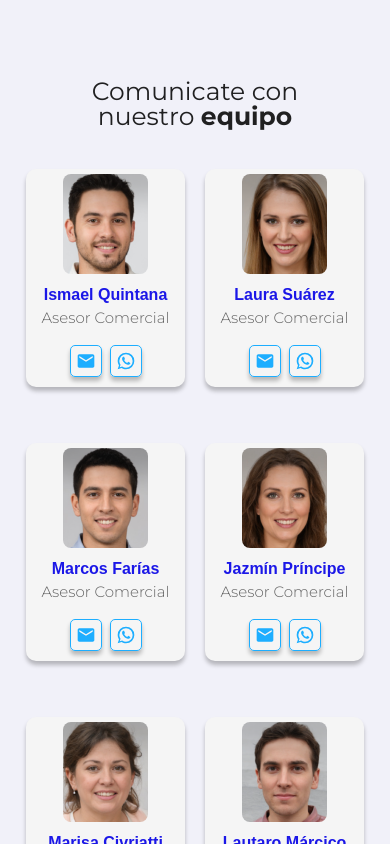
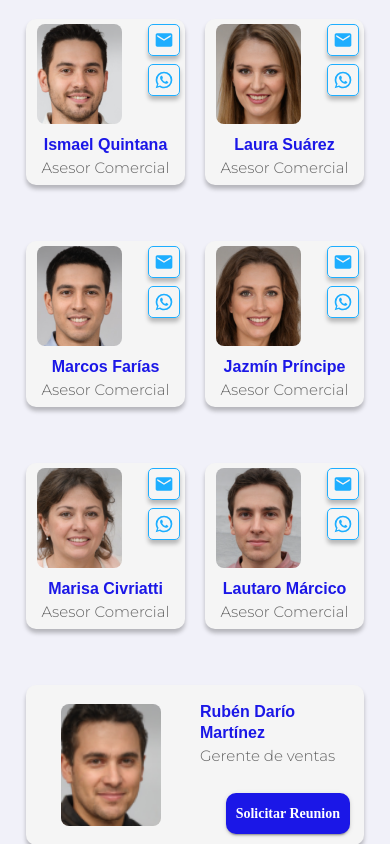
Before and after one commit to No-Country/c12-25-t-node-react, a React (Vite) app in the folder client/: page /#/about in a window 390 px wide. Shown: the part 2080-2924 px from the top of the page. Built offline with nearby package versions, Linux system fonts and the light colour scheme.

Commit message:
refactor/#10-cards-about: added function to mail and whatsapp buttons, responsive restructuring

```diff
--- a/client/src/api/personal.json
+++ b/client/src/api/personal.json
@@ -4,8 +4,8 @@
     "name": "Ismael",
     "lastName": "Quintana",
     "position": "Asesor Comercial",
-    "mail": "#",
-    "whatsapp": "#",
+    "mail": "ismael.quintana@gmail.com",
+    "whatsapp": "541198765432",
     "image": "ismaelQuintana.png"
   },
   {
@@ -13,8 +13,8 @@
     "name": "Laura",
     "lastName": "Suárez",
     "position": "Asesor Comercial",
-    "mail": "#",
-    "whatsapp": "#",
+    "mail": "laura.suarez@gmail.com",
+    "whatsapp": "541112345678",
     "image": "lauraSuarez.png"
   },
   {
@@ -22,8 +22,8 @@
     "name": "Marcos",
     "lastName": "Farías",
     "position": "Asesor Comercial",
-    "mail": "#",
-    "whatsapp": "#",
+    "mail": "marcos.farias@gmail.com",
+    "whatsapp": "541145678901",
     "image": "marcosFarias.png"
   },
   {
@@ -31,8 +31,8 @@
     "name": "Jazmín",
     "lastName": "Príncipe",
     "position": "Asesor Comercial",
-    "mail": "#",
-    "whatsapp": "#",
+    "mail": "jazmin.principe@gmail.com",
+    "whatsapp": "541121098765",
     "image": "jazminPrincipe.png"
   },
   {
@@ -40,8 +40,8 @@
     "name": "Marisa",
     "lastName": "Civriatti",
     "position": "Asesor Comercial",
-    "mail": "#",
-    "whatsapp": "#",
+    "mail": "marisa.civriatti@gmail.com",
+    "whatsapp": "541156789012",
     "image": "marisaCiviratti.png"
   },
   {
@@ -49,8 +49,8 @@
     "name": "Lautaro",
     "lastName": "Márcico",
     "position": "Asesor Comercial",
-    "mail": "#",
-    "whatsapp": "#",
+    "mail": "lautaro.marcico@gmail.com",
+    "whatsapp": "541121098765",
     "image": "lautaroMarcico.png"
   },
   {
@@ -59,7 +59,7 @@
     "lastName": "Martínez",
     "position": "Gerente de ventas",
     "mail": "#",
-    "whatsapp": "#",
+    "whatsapp": "541121098765",
     "image": "rubenDarioMartinez.png"
   }
 ]
--- a/client/src/components/molecule/cta-contact-form/CallToActionContactForm.styles.css
+++ b/client/src/components/molecule/cta-contact-form/CallToActionContactForm.styles.css
@@ -6,6 +6,7 @@
 
 .box-position-left {
   left: -10%;
+
 }
 
 .box-position-right {
--- a/client/src/components/template/cardsAbout/CardsAbout.tsx
+++ b/client/src/components/template/cardsAbout/CardsAbout.tsx
@@ -8,13 +8,23 @@ interface CardsProps {
   lastName: string,
   position: string,
   isSpecialCard: boolean;
+  whatsapp: string,
+  mail: string
 }
+
+const handleEmailClick = (mail: string) => {
+  const gmailUrl = `https://mail.google.com/mail/?view=cm&to=${mail}`;
+  window.open(gmailUrl, '_blank');
+};
+
 const CardsAbout: React.FC<CardsProps> = ({
   image,
   name,
   lastName,
   position,
-  isSpecialCard
+  isSpecialCard,
+  whatsapp,
+  mail
 }) => {
 
   return (
@@ -29,17 +39,20 @@ const CardsAbout: React.FC<CardsProps> = ({
       justifyContent: { lg: 'center' },
       alignItems: 'center',
       marginBottom: '20px',
-      margin: { xs: '20px 10px', sm: '20px 0' }, ...(isSpecialCard && {
+      margin: { xs: '20px 10px', sm: '20px 0' },
+      ...(isSpecialCard && {
         width: { xs: '370px', sm: '305px' },
         height: { xs: 'auto', sm: '324px' },
         flexDirection: { xs: 'row', sm: 'column' },
         justifyContent: 'flex-start',
       })
     }}>
+      <Box sx={{ display: 'flex', flexDirection: 'row', gap: '10px', justifyContent: 'space-around', width: '100%' }}>
         <CardMedia
           component="img"
           image={`./src/assets/personal/${image}`}
-        alt="Card Image" sx={{
+          alt="Card Image"
+          sx={{
             width: isSpecialCard ? { xs: '100px', sm: '100px' } : { xs: '85px', sm: '100px' },
             height: isSpecialCard ? { xs: '122px', sm: '100px' } : { xs: '100px', sm: '100px' },
             margin: isSpecialCard ? { xs: '19px', sm: '19px' } : { xs: '5px', sm: '19px' },
@@ -47,10 +60,26 @@ const CardsAbout: React.FC<CardsProps> = ({
             ...(isSpecialCard && {
               display: 'flex',
               alignSelf: { xs: 'center', sm: 'flex-start' },
-
             })
-        }} />
-      <CardContent sx={{
+          }}
+        />
+        <Box sx={{ display: isSpecialCard ? { xs: 'none', sm: 'none' } : { xs: 'flex', sm: 'none' }, flexDirection: 'column', justifyContent: 'flex-start', alignItems: 'center', gap: '8px', paddingRight: { xs: 'auto', sm: '14px' }, marginTop: '5px', '@media (max-width: 330px)': { display: 'none' } }}>
+          <IconButton color="secondary"
+            size="small"
+            onClick={() => handleEmailClick(mail)} sx={buttonStyleAbout}>
+            <Email fontSize="small" />
+          </IconButton>
+          <IconButton color="secondary"
+            size="small"
+            component="a" href={`https://api.whatsapp.com/send?phone=${whatsapp}`}
+            target="_blank"
+            rel="noopener noreferrer" sx={buttonStyleAbout}>
+            <WhatsApp fontSize="small" />
+          </IconButton>
+        </Box>
+      </Box>
+      <CardContent
+        sx={{
           display: 'flex',
           flexDirection: 'column',
           justifyContent: isSpecialCard ? 'space-between' : 'space-around',
@@ -58,39 +87,58 @@ const CardsAbout: React.FC<CardsProps> = ({
           height: '100%',
           width: '100%',
           padding: '0 !important'
-
-      }}>
-        <Box sx={{
+        }}
+      >
+        <Box
+          sx={{
             textAlign: isSpecialCard ? { xs: 'left', sm: ' left' } : { xs: 'center', sm: 'left' },
             padding: isSpecialCard ? { xs: '5px', sm: ' 5px 15px' } : { xs: '5px', sm: '10px 0px' },
             marginBottom: isSpecialCard ? { xs: '20px' } : {},
-        }}>
-          <Typography variant="h5" component="div" sx={{ color: '#1B17E7', fontSize: '16px', fontWeight: 'bold' }}> {name} {lastName} </Typography>
-          <Typography variant="body2" color="text.secondary"> {position} </Typography>
+          }}
+        >
+          <Typography variant="h5" component="div" sx={{ color: '#1B17E7', fontSize: '16px', fontWeight: 'bold' }}>
+            {name} {lastName}
+          </Typography>
+          <Typography variant="body2" color="text.secondary">
+            {position}
+          </Typography>
         </Box>
         {isSpecialCard ? (
-          <Box sx={{ display: 'flex', justifyContent: isSpecialCard ? 'flex-end' : 'center', alignItems: 'center', gap: '8px', paddingRight: '14px', }}>
-            <PrimaryButton text={"Solicitar Reunion"} sx={{
+          <Box sx={{ display: 'flex', justifyContent: isSpecialCard ? 'flex-end' : 'center', alignItems: 'center', gap: '8px', paddingRight: '14px' }}>
+            <PrimaryButton
+              text={"Solicitar Reunion"}
+              sx={{
                 fontFamily: 'Monserrat',
                 fontSize: { xs: '14px', sm: '16px' },
                 padding: { xs: '10px', sm: '20px' },
                 borderRadius: '10px',
                 marginBottom: isSpecialCard ? { xs: '0px', sm: '15px' } : { xs: '0px', sm: '0px' },
-            }} />
+              }}
+            />
           </Box>
         ) : (
-          <Box sx={{ display: 'flex', justifyContent: { xs: 'center', sm: 'flex-end' }, alignItems: 'center', gap: '8px', paddingRight: { xs: 'auto', sm: '14px' }, margin: { xs: '10px auto', sm: '0' } }}>
-            <IconButton color="secondary" size="small" sx={buttonStyleAbout}>
+          <Box sx={{ display: { xs: 'none', sm: 'flex' }, justifyContent: { xs: 'center', sm: 'flex-end' }, alignItems: 'center', gap: '8px', paddingRight: { xs: 'auto', sm: '14px' }, margin: { xs: '10px auto', sm: '0' }, '@media (max-width: 330px)': { display: 'flex' } }}>
+            <IconButton color="secondary"
+              size="small"
+              onClick={() => handleEmailClick(mail)} sx={buttonStyleAbout}>
               <Email fontSize="small" />
             </IconButton>
-            <IconButton color="secondary" size="small" sx={buttonStyleAbout}>
+            <IconButton color="secondary"
+              size="small"
+              component="a" href={`https://api.whatsapp.com/send?phone=${whatsapp}`}
+              target="_blank"
+              rel="noopener noreferrer" sx={buttonStyleAbout}>
               <WhatsApp fontSize="small" />
             </IconButton>
+
           </Box>
         )}
       </CardContent>
-    </Card >
+
+    </Card>
+
   )
+
 }
 
 export default CardsAbout
--- a/client/src/components/template/cardsAbout/CardsGrid.tsx
+++ b/client/src/components/template/cardsAbout/CardsGrid.tsx
@@ -5,7 +5,7 @@ import persons from '../../../api/personal.json'
 const CardsGrid = () => {
 
   return (
-    <Container maxWidth="xl" sx={{ display: 'flex', flexDirection: 'column' }}>
+    <Container maxWidth="xl" sx={{ display: 'flex', flexDirection: 'column', paddingBottom: '5rem', top: '-150px', position: 'relative' }}>
       <Typography variant="body1" sx={{ fontSize: '25px', padding: '20px 26px', textAlign: { lg: 'left', md: 'center', sm: 'center', xs: 'center' } }}>Comunicate con nuestro <strong>equipo</strong></Typography>
       <Grid container spacing={2}>
         <Grid item xs={12}>
@@ -21,6 +21,8 @@ const CardsGrid = () => {
                     name={item.name}
                     lastName={item.lastName}
                     position={item.position}
+                    whatsapp={item.whatsapp}
+                    mail={item.mail}
                     isSpecialCard={false}
                   />
                 ))}
@@ -36,6 +38,8 @@ const CardsGrid = () => {
                     name={item.name}
                     lastName={item.lastName}
                     position={item.position}
+                    whatsapp={item.whatsapp}
+                    mail={item.mail}
                     isSpecialCard={false}
                   />
                 ))}
@@ -51,6 +55,8 @@ const CardsGrid = () => {
                     name={item.name}
                     lastName={item.lastName}
                     position={item.position}
+                    whatsapp={item.whatsapp}
+                    mail={item.mail}
                     isSpecialCard={false}
                   />
                 ))}
@@ -66,6 +72,8 @@ const CardsGrid = () => {
                     name={item.name}
                     lastName={item.lastName}
                     position={item.position}
+                    whatsapp={item.whatsApp}
+                    mail={item.mail}
                     isSpecialCard={true}
                   />
                 ))}
--- a/client/src/pages/About.tsx
+++ b/client/src/pages/About.tsx
@@ -21,7 +21,6 @@ const About: React.FC<AboutProps> = () => {
         />
       }
       >
-
         <TitleText
           textToShow={ABOUT_US_TEXT}
           paddingText="0.25rem 2rem"
```
Also changed, not shown: client/src/components/molecule/text-box/TextBox.tsx (+9 -9 lines). Lines whose indentation alone changed are shown as unchanged.
